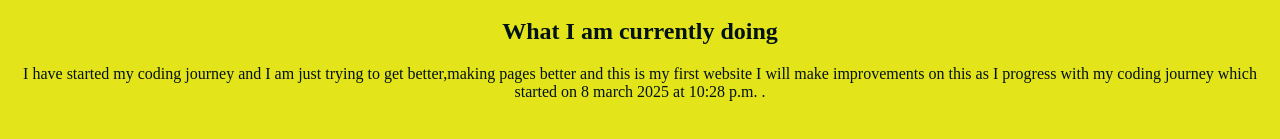
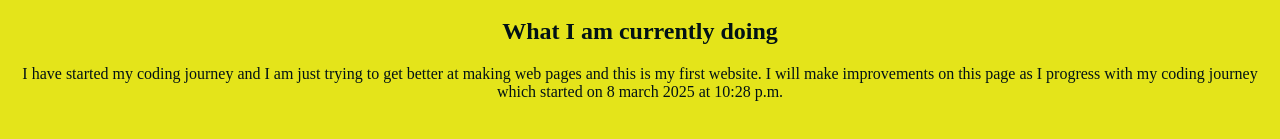
Before and after one commit to Pushpa-2705/About-Me, a plain HTML site: page index.html in a window 1280 px wide. Shown: the part 133-272 px from the top of the page. Drawn offline with Linux system fonts and the light colour scheme; a web font is replaced by a local one.

Commit message:
Update index.html

```diff
--- a/index.html
+++ b/index.html
@@ -25,8 +25,8 @@
         </p>
         <h2>What I am currently doing</h2>
         <p>
-              I have started my coding  journey and I am just trying to get better,making pages better and this is my first website I will make improvements on this as I progress with my coding journey which started on 8 march 2025 at 10:28 p.m.
-            .
+              I have started my coding  journey and I am just trying to get better at making web pages and this is my first website. I will make improvements on this page as I progress with my coding journey which started on 8 march 2025 at 10:28 p.m.
+
         </p>
     </body<>
 </html>
```
